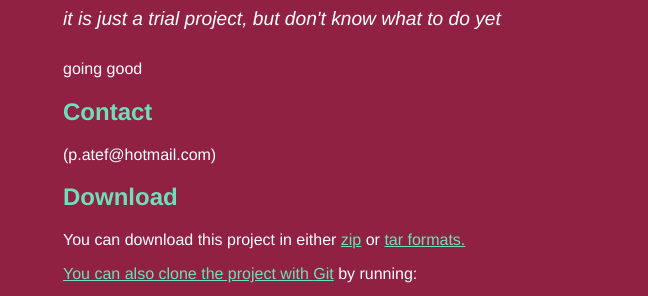
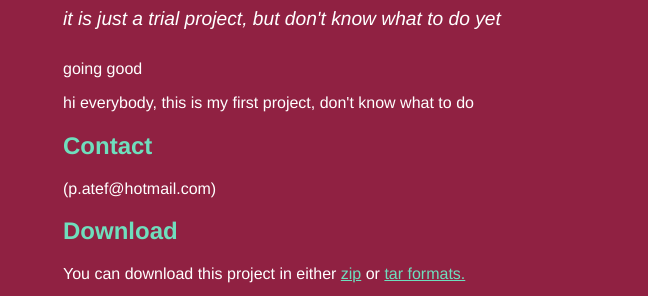
Before and after one commit to peteratef/test-project, a plain HTML site: page index.html in a window 1280 px wide. Shown: the part 133-429 px from the top of the page, 227-875 px from the left. Drawn offline with Linux system fonts and the light colour scheme; grey boxes are pictures that could not be loaded.

Commit message:
Update index.html

```diff
--- a/index.html
+++ b/index.html
@@ -52,6 +52,11 @@
 
       <p>going good</p>
 
+      <div>
+      hi everybody, this is my first project, don't know what to do
+      </div>
+
+
 
 
 
```
